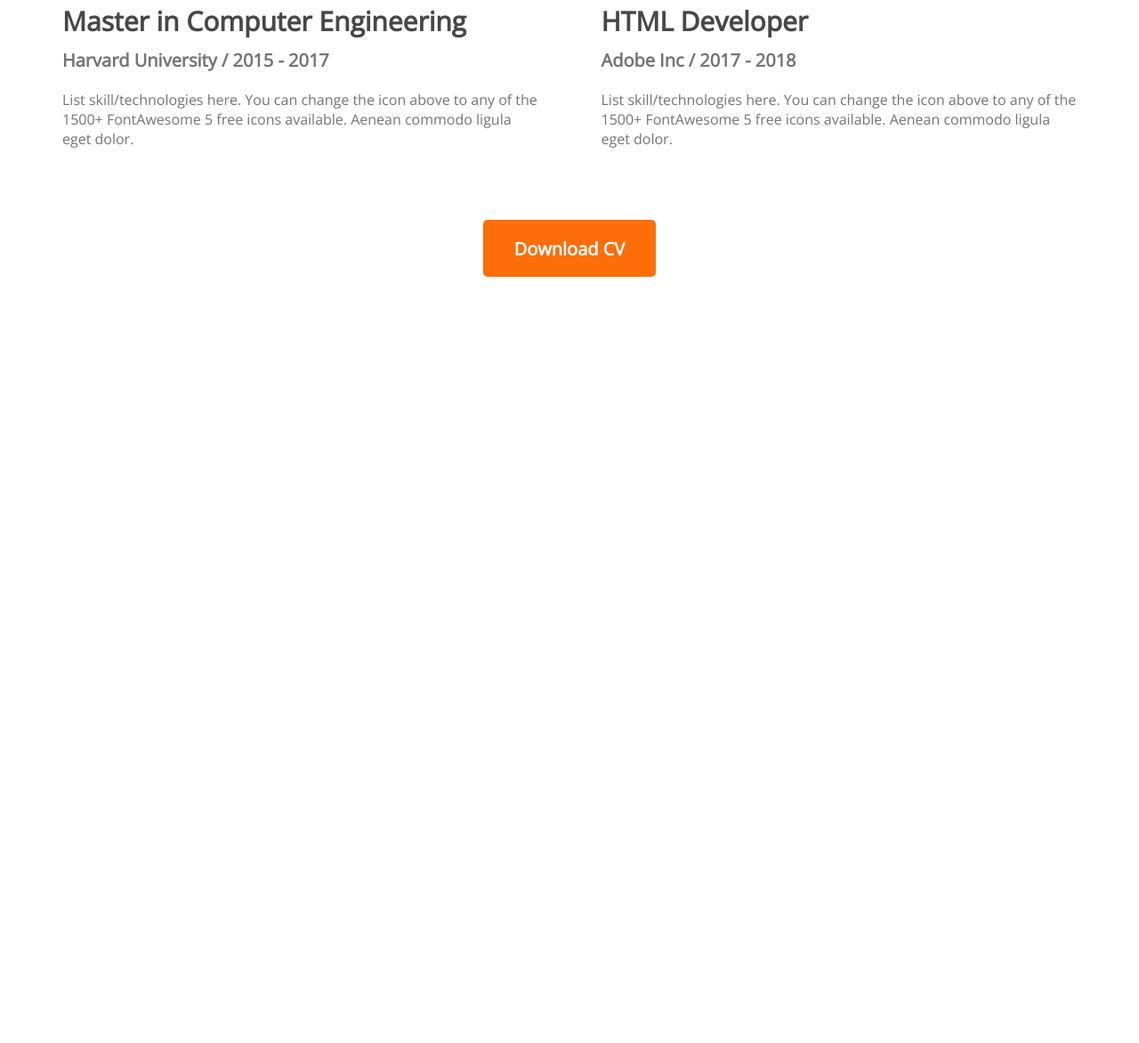
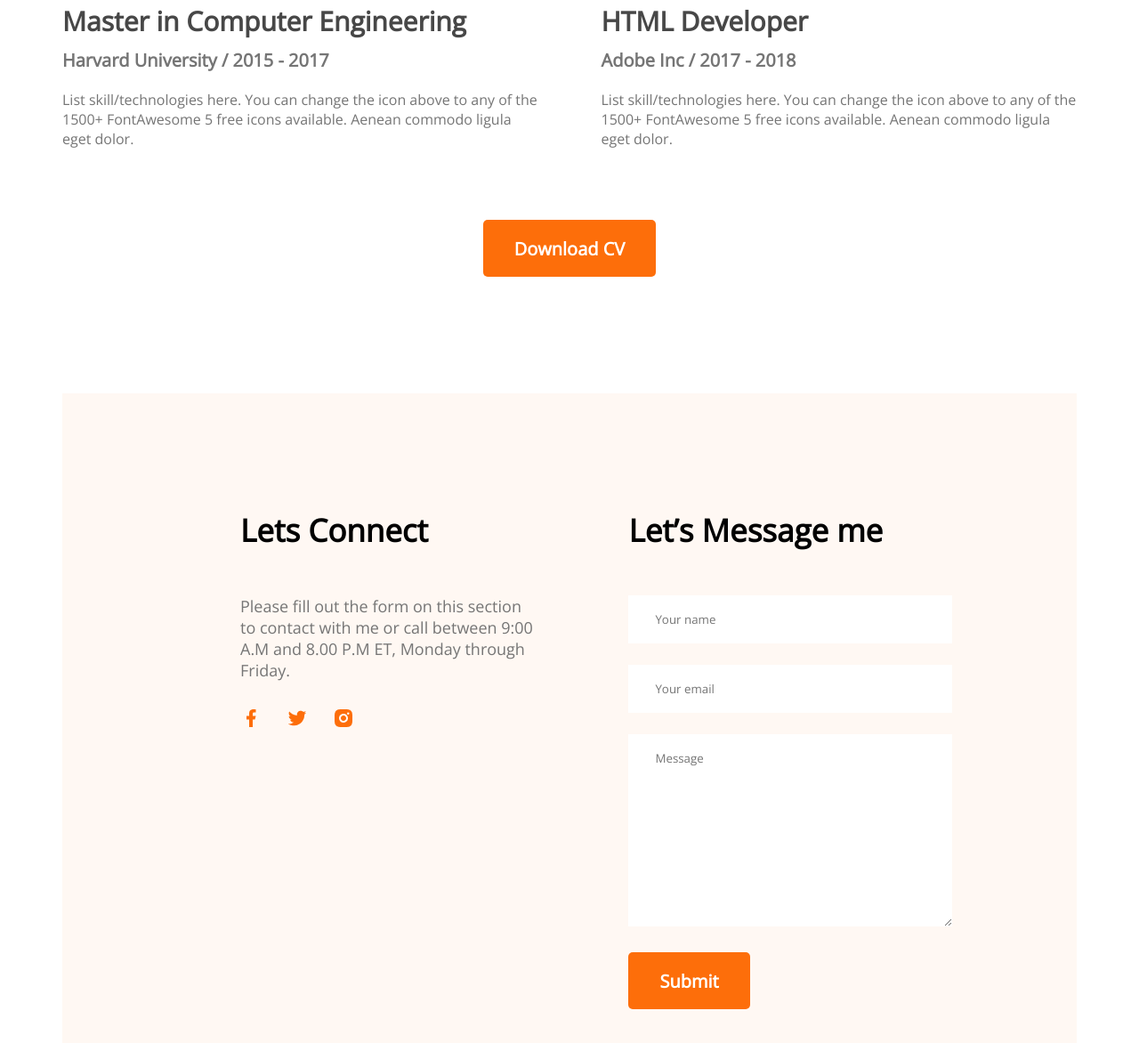
Before and after one commit to Asmaul-Shahana/demo-portfolio, a plain HTML site: page index.html in a window 1280 px wide. Shown: the part 2880-4052 px from the top of the page at 89% size. Before the commit the page ends 3191 px from the top, so only its background shows below. Drawn offline with nearby package versions, Linux system fonts and the light colour scheme.

Commit message:
contact commit

```diff
--- a/index.html
+++ b/index.html
@@ -1,5 +1,6 @@
 <!DOCTYPE html>
 <html lang="en">
+
 <head>
     <meta charset="UTF-8">
     <meta http-equiv="X-UA-Compatible" content="IE=edge">
@@ -8,10 +9,13 @@
     <!-- --------------------links--------------- -->
     <link rel="stylesheet" href="styles/portfolio.css">
     <!-- open sans font -->
-    <link rel="preconnect" href="https://fonts.googleapis.com"><link rel="preconnect" href="https://fonts.gstatic.com" crossorigin><link href="https://fonts.googleapis.com/css2?family=Open+Sans&display=swap" rel="stylesheet">
+    <link rel="preconnect" href="https://fonts.googleapis.com">
+    <link rel="preconnect" href="https://fonts.gstatic.com" crossorigin>
+    <link href="https://fonts.googleapis.com/css2?family=Open+Sans&display=swap" rel="stylesheet">
 
 
 </head>
+
 <body>
 
     <header class="header">
@@ -28,7 +32,8 @@
             <div>
                 <h3 class="banner-subtitle">Hi, I am</h3>
                 <h1 class="banner-title">Mary Hardy</h1>
-                <p class="banner-description">Shot what able cold new see hold. Friendly as an betrayed formerly he. Morning because as to society behaved moments.</p>
+                <p class="banner-description">Shot what able cold new see hold. Friendly as an betrayed formerly he.
+                    Morning because as to society behaved moments.</p>
                 <button class="btn-primary">Download CV</button>
             </div>
             <img src="images/hardy.png" alt="hardy">
@@ -39,7 +44,10 @@
         <!-- About me section -->
         <section class="about">
             <h3 class="section-title">About Me</h3>
-            <p class="section-description">I'm a designer & developer with a passion for web design. I enjoy developing simple, clean and slick websites that provide real value to the end user. Thousands of clients have procured exceptional resulfs while working with me. Delivering work within time and budget which meets clients requirements in our mata.</p>
+            <p class="section-description">I'm a designer & developer with a passion for web design. I enjoy developing
+                simple, clean and slick websites that provide real value to the end user. Thousands of clients have
+                procured exceptional resulfs while working with me. Delivering work within time and budget which meets
+                clients requirements in our mata.</p>
             <div class="about-info-container">
                 <div class="about-info">
                     <p class="info-title">Name:</p>
@@ -62,27 +70,33 @@
         <!-- What I do section -->
         <section class="what-i-do">
             <h3 class="section-title">What I Do</h3>
-            <p class="what-i-do-description">I have more than 10 years experience building software for clients all over the world. Below is a quick overview of my main technical skill sets and technologies i use. Want to find out more about my experience? Check out my online resume and project portfolio.</p>
+            <p class="what-i-do-description">I have more than 10 years experience building software for clients all over
+                the world. Below is a quick overview of my main technical skill sets and technologies i use. Want to
+                find out more about my experience? Check out my online resume and project portfolio.</p>
             <div class="skill-container">
                 <div class="skill">
                     <img src="images/icons/js.png" alt="javascript logo">
                     <p class="skill-title">Vanilla JavaScript</p>
-                    <p class="skill-description">List skill/technologies here. You can change the icon above to any of the 1500+ FontAwesome 5 free icons available. Aenean commodo ligula eget dolor.</p>
+                    <p class="skill-description">List skill/technologies here. You can change the icon above to any of
+                        the 1500+ FontAwesome 5 free icons available. Aenean commodo ligula eget dolor.</p>
                 </div>
                 <div class="skill">
                     <img src="images/icons/react.png" alt="react logo">
                     <p class="skill-title">React</p>
-                    <p class="skill-description">List skill/technologies here. You can change the icon above to any of the 1500+ FontAwesome 5 free icons available. Aenean commodo ligula eget dolor.</p>
+                    <p class="skill-description">List skill/technologies here. You can change the icon above to any of
+                        the 1500+ FontAwesome 5 free icons available. Aenean commodo ligula eget dolor.</p>
                 </div>
                 <div class="skill">
                     <img src="images/icons/nodejs.png" alt="nodejs logo">
                     <p class="skill-title">Node.js</p>
-                    <p class="skill-description">List skill/technologies here. You can change the icon above to any of the 1500+ FontAwesome 5 free icons available. Aenean commodo ligula eget dolor.</p>
+                    <p class="skill-description">List skill/technologies here. You can change the icon above to any of
+                        the 1500+ FontAwesome 5 free icons available. Aenean commodo ligula eget dolor.</p>
                 </div>
                 <div class="skill">
                     <img src="images/icons/mongo.png" alt="mongodb logo">
                     <p class="skill-title">MongoDB</p>
-                    <p class="skill-description">List skill/technologies here. You can change the icon above to any of the 1500+ FontAwesome 5 free icons available. Aenean commodo ligula eget dolor.</p>
+                    <p class="skill-description">List skill/technologies here. You can change the icon above to any of
+                        the 1500+ FontAwesome 5 free icons available. Aenean commodo ligula eget dolor.</p>
                 </div>
             </div>
         </section>
@@ -96,21 +110,24 @@
                         <h3 class="title">Master in Computer Engineering</h3>
                         <h5 class="sub-title">Harvard University / 2015 - 2017</h5>
                         <p class="description">List skill/technologies here. You can change the icon above
-                            to any of the 1500+ FontAwesome 5 free icons available. Aenean commodo ligula eget dolor.</p>
+                            to any of the 1500+ FontAwesome 5 free icons available. Aenean commodo ligula eget dolor.
+                        </p>
                     </div>
                     <hr>
                     <div class="resume-item">
                         <h3 class="title">Master in Computer Engineering</h3>
                         <h5 class="sub-title">Harvard University / 2015 - 2017</h5>
                         <p class="description">List skill/technologies here. You can change the icon above
-                            to any of the 1500+ FontAwesome 5 free icons available. Aenean commodo ligula eget dolor.</p>
+                            to any of the 1500+ FontAwesome 5 free icons available. Aenean commodo ligula eget dolor.
+                        </p>
                     </div>
                     <hr>
                     <div class="resume-item">
                         <h3 class="title">Master in Computer Engineering</h3>
                         <h5 class="sub-title">Harvard University / 2015 - 2017</h5>
                         <p class="description">List skill/technologies here. You can change the icon above
-                            to any of the 1500+ FontAwesome 5 free icons available. Aenean commodo ligula eget dolor.</p>
+                            to any of the 1500+ FontAwesome 5 free icons available. Aenean commodo ligula eget dolor.
+                        </p>
                     </div>
                 </div>
                 <div class="education">
@@ -119,21 +136,24 @@
                         <h3 class="title">Sr. Font End Developer</h3>
                         <h5 class="sub-title">Apple Inc / 2020 - Current</h5>
                         <p class="description">List skill/technologies here. You can change the icon above
-                            to any of the 1500+ FontAwesome 5 free icons available. Aenean commodo ligula eget dolor.</p>
+                            to any of the 1500+ FontAwesome 5 free icons available. Aenean commodo ligula eget dolor.
+                        </p>
                     </div>
                     <hr>
                     <div class="resume-item">
                         <h3 class="title">Jr. Font End Developer</h3>
                         <h5 class="sub-title">Dribbble Inc / 2018 - 2022</h5>
                         <p class="description">List skill/technologies here. You can change the icon above
-                            to any of the 1500+ FontAwesome 5 free icons available. Aenean commodo ligula eget dolor.</p>
+                            to any of the 1500+ FontAwesome 5 free icons available. Aenean commodo ligula eget dolor.
+                        </p>
                     </div>
                     <hr>
                     <div class="resume-item">
                         <h3 class="title">HTML Developer</h3>
                         <h5 class="sub-title">Adobe Inc / 2017 - 2018</h5>
                         <p class="description">List skill/technologies here. You can change the icon above
-                            to any of the 1500+ FontAwesome 5 free icons available. Aenean commodo ligula eget dolor.</p>
+                            to any of the 1500+ FontAwesome 5 free icons available. Aenean commodo ligula eget dolor.
+                        </p>
                     </div>
                 </div>
             </div>
@@ -141,11 +161,37 @@
                 <button class="btn-primary">Download CV</button>
             </div>
         </section>
+        <!-- Contact -->
+        <section class="contact">
+            <div>
+                <h3 class="section-title">Lets Connect</h3>
+                <p class="section-description">Please fill out the form on this section to contact with me or call between 9:00 A.M and 8.00 P.M ET,
+                    Monday through Friday.</p>
+                <a href="">
+                    <img src="images/icons/facebook.png">
+                </a>
+                <a href="">
+                    <img src="images/icons/twitter.png" alt="">
+                </a>
+                <a href="">
+                    <img src="images/icons/insta.png" alt="">
+                </a>
+            </div>
+            <div>
+                <h3 class="section-title">Let’s Message me</h3>
+                <form>
+                    <input type="text" name="name" id="name" placeholder="Your name">
+                    <input type="email" name="email" id="email" placeholder="Your email">
+                    <textarea name="message" id="msg" cols="30" rows="10" placeholder="Message"></textarea>
+                    <input class="btn-primary" type="submit" value="Submit">
+                </form>
+            </div>
+        </section>
     </main>
-
     <footer>
 
     </footer>
 
 </body>
+
 </html>
--- a/styles/portfolio.css
+++ b/styles/portfolio.css
@@ -193,3 +193,23 @@ hr {
     margin-top: 50px;
     text-align: center;
 }
+/* Contact styles */
+.contact{
+    display: flex;
+    gap: 100px;
+    background: #FFF8F3;
+    padding: 130px 200px;
+}
+.contact .section-title{
+    text-align: left;
+}
+.contact input[type="text"], input[type="email"], textarea{
+    margin-bottom: 24px;
+    border: 0;
+    width: 100%;
+    padding: 18px 30px;
+}
+.contact a{
+    text-decoration: none;
+    padding-right: 24px;
+}
```
